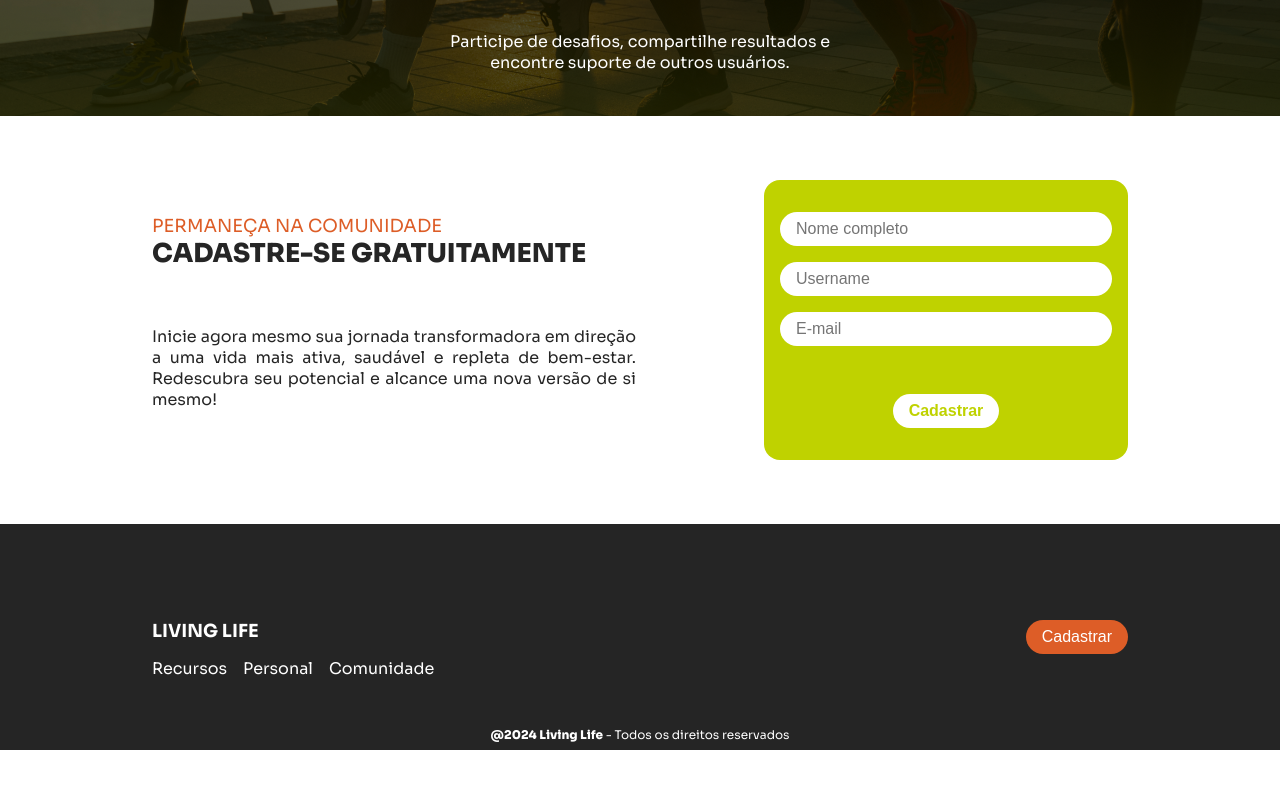
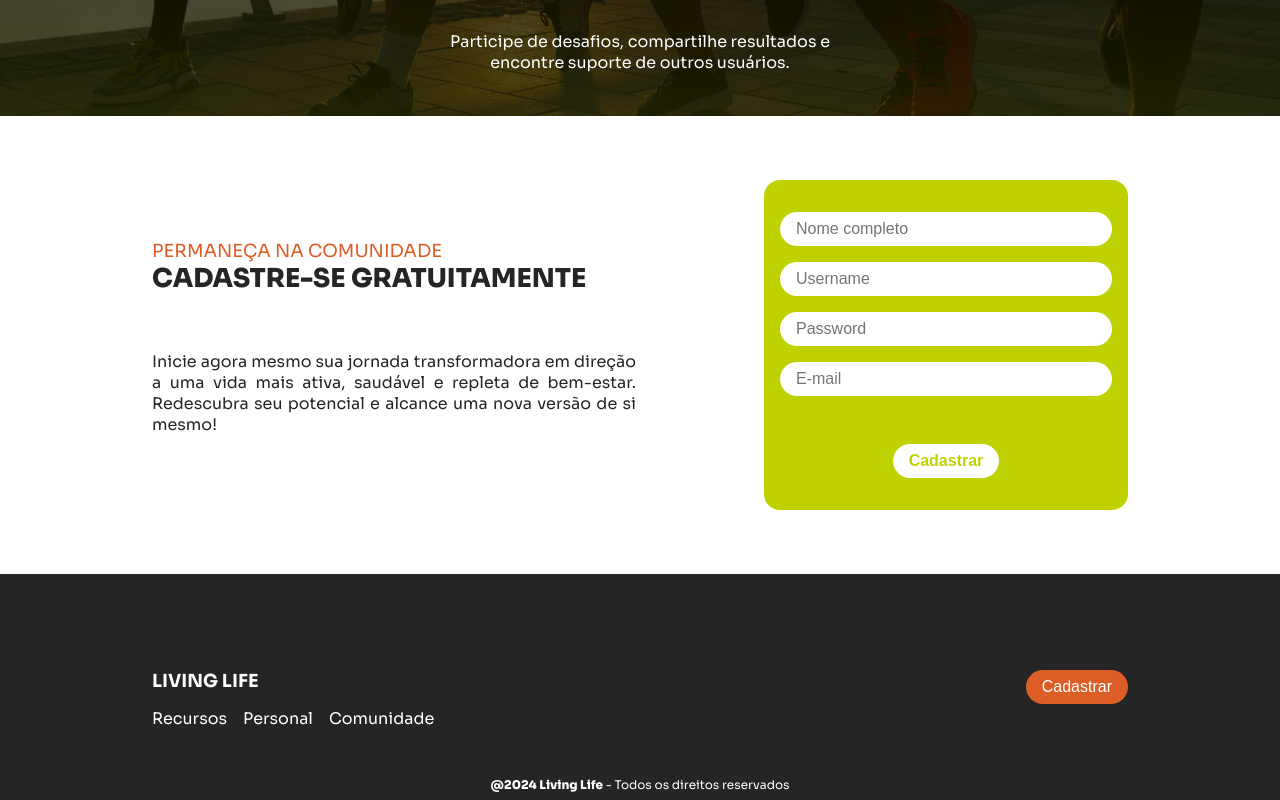
Before and after one commit to Living-Life-PUC/system-livinglifetech, a React (Vite) app: page / in a window 1280 px wide. Shown: the part 1853-2653 px from the top of the page. Before the commit the page ends 2603 px from the top, so only its background shows below. Built offline with nearby package versions, Linux system fonts and the light colour scheme.

Commit message:
form fazendo cadastro

```diff
--- a/src/components/home/components/Form.tsx
+++ b/src/components/home/components/Form.tsx
@@ -2,12 +2,45 @@ import Input from "./Input";
 import styles from "./Form.module.scss"
 
 function Form() {
+    const handleSubmit = async (e: React.FormEvent) => {
+        e.preventDefault(); // Prevent default form submission behavior
+
+        const form = e.currentTarget as HTMLFormElement;
+        const formData = new FormData(form);
+
+        const data = {
+          fullName: formData.get("fullName") as string,
+          username: formData.get("username") as string,
+          password: formData.get("password") as string,
+          email: formData.get("email") as string,
+        };
+
+        try {
+          const response = await fetch("http://localhost:8080/users", {
+            method: "POST",
+            headers: {
+              "Content-Type": "application/json",
+            },
+            body: JSON.stringify(data),
+          });
+          console.log('response: ' + response);
+          if (!response.ok) {
+            throw new Error("Failed to register user");
+          }
+
+          alert("Usuário registrado com sucesso!");
+        } catch (error) {
+          console.error("Error:", error);
+          alert("Erro ao registrar o usuário");
+        }
+      };
+
     return (
-        <form action="" className={styles.form}>
-            <Input placeholder="Nome completo"/>
-            <Input placeholder="Username"/>
-            <Input placeholder="E-mail"/>
-
+        <form className={styles.form} onSubmit={handleSubmit}>
+            <Input name="fullName" placeholder="Nome completo"/>
+            <Input name="username" placeholder="Username"/>
+            <Input name="password" placeholder="Password"/>
+            <Input name="email" placeholder="E-mail"/>
             <button className={styles.button}>Cadastrar</button>
         </form>
      );
--- a/src/components/home/components/Input.tsx
+++ b/src/components/home/components/Input.tsx
@@ -1,13 +1,22 @@
 // Estilização
-import styles from "./Input.module.scss"
+import styles from "./Input.module.scss";
 
 // Tipos
 interface InputTypes {
   placeholder: string;
+  name: string;
+  type?: string; // Optional type prop for flexibility (e.g., password, email)
 }
 
-function Input({ placeholder }: InputTypes) {
-  return <input className={styles.input} type="text" placeholder={placeholder} />;
+function Input({ placeholder, name, type = "text" }: InputTypes) {
+  return (
+    <input
+      className={styles.input}
+      type={type}
+      name={name} // Add the name prop here
+      placeholder={placeholder}
+    />
+  );
 }
 
 export default Input;
```
